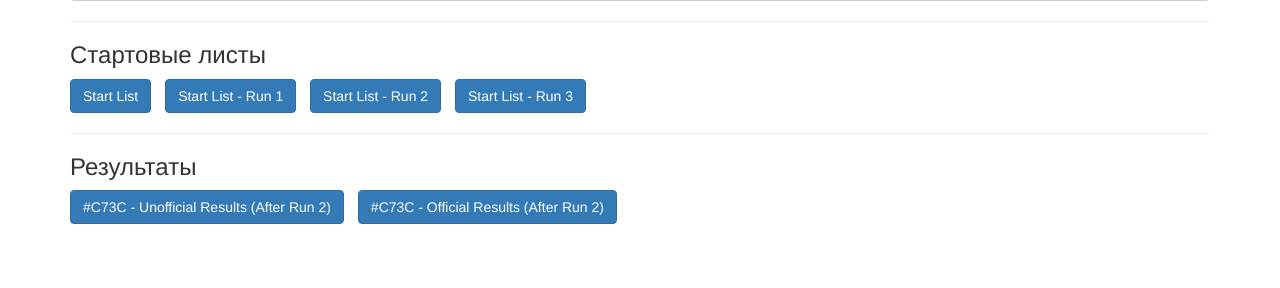
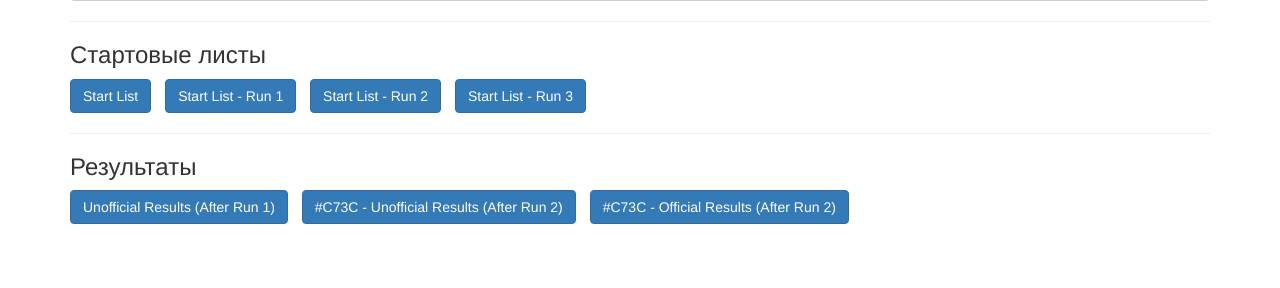
Before and after one commit to elenagutnik/sport, a Flask app: template app/templates/jury_page.html in a window 1280 px wide, after a click on "Отчеты". Shown: the part 465-753 px from the top of the page. Run offline with Flask 2, Linux system fonts and the light colour scheme; the template is opened without the code that fills it, so the values that code supplies are empty; some libraries are stand-ins or nearby versions.

Commit message:
add 1st report

```diff
--- a/app/raceinfo/events.py
+++ b/app/raceinfo/events.py
@@ -33,16 +33,16 @@ def emulation(race_id):
     race = Race.query.get(race_id)
     devices = CourseDevice.query.filter(Course.race_id == race_id,
                                         CourseDevice.course_id == Course.id).all()
-    db.engine.execute('delete from result_detail; ')
-    db.engine.execute('delete from data_in;')
-    db.engine.execute('delete from result_approved;')
-    db.engine.execute('delete from result;')
-    db.engine.execute('delete from "CASHE";')
-    db.engine.execute('delete from run_order where run_id>1;')
-    db.engine.execute('update run_info set endtime=NULL;')
-    db.engine.execute('INSERT INTO "CASHE" (id, key, data) VALUES (1,\'Current_competitor\', \'{"run": 1, "order": 0}\')')
-    db.engine.execute('update run_info set starttime=NULL where number!=1;')
-    db.engine.execute('update run_order set manual_order=NULL;')
+    #db.engine.execute('delete from result_detail; ')
+    #db.engine.execute('delete from data_in;')
+    #db.engine.execute('delete from result_approved;')
+    #db.engine.execute('delete from result;')
+    #db.engine.execute('delete from "CASHE";')
+    #db.engine.execute('delete from run_order where run_id>1;')
+    #db.engine.execute('update run_info set endtime=NULL;')
+    #db.engine.execute('INSERT INTO "CASHE" (id, key, data) VALUES (1,\'Current_competitor\', \'{"run": 1, "order": 0}\')')
+    #db.engine.execute('update run_info set starttime=NULL where number!=1;')
+    #db.engine.execute('update run_order set manual_order=NULL;')
 
     return render_template('timer.html',
                            race=json.dumps(race, cls=jsonencoder.AlchemyEncoder),
--- a/app/templates/jury_page.html
+++ b/app/templates/jury_page.html
@@ -478,6 +478,7 @@
             <button type="button" class="btn btn-primary btn_report" data-dismiss="modal" name="startlist3">Start List - Run 3</button>
             <hr>
             <h3>Результаты</h3>
+            <button type="button" class="btn btn-primary btn_report" data-dismiss="modal" name="results_C73C_first">Unofficial Results (After Run 1)</button>
             <button type="button" class="btn btn-primary btn_report" data-dismiss="modal" name="results_C73C_un">#C73C - Unofficial Results (After Run 2)</button>
             <button type="button" class="btn btn-primary btn_report" data-dismiss="modal" name="results_C73C">#C73C - Official Results (After Run 2)</button>
 
@@ -836,6 +837,23 @@
             $("#tab_startlist_run"+r+" .btn_edit_startlist").hide();
             $("#tab_startlist_run"+r+" .btn_save_startlist").show();
             $("#tab_startlist_run"+r+" .btn_canceledit_startlist").show();
+        });
+        // обработка кнопки выхова редактирования стартлиста
+        $("body").on("click", ".btn_reverse_startlist", function () {
+            var r=$(this).attr('run_id');
+            $.ajax({
+              type: "GET",
+              url: "/raceinfo/race/"+race_id+"/run/"+r+"/order_list/revers",
+              success:function(data) {
+                Promise.all([get_startlist(r)]).then(
+                      result=>get_startlist(r)
+                );
+                //console.log("set_html_startlist("+r+");");
+              },
+                error: function (error) {
+                alert("error: save start list fro run"+r);
+              }
+            })
         });
         // обработка кнопки отмены редактирования стартлиста
         $("body").on("click", ".btn_canceledit_startlist", function () {
@@ -1043,6 +1061,7 @@
 
           if($(this).attr("name")=="results_C73C")$("#form_reportfields").attr("action","/raceinfo/race/"+race_id+"/reports/results");
           if($(this).attr("name")=="results_C73C_un")$("#form_reportfields").attr("action","/raceinfo/race/"+race_id+"/reports/results/unofficial");
+          if($(this).attr("name")=="results_C73C_first")$("#form_reportfields").attr("action","/raceinfo/race/"+race_id+"/reports/results/first");
 
           console.log($("#form_reportfields").attr("action"));
           $("#form_reportfields").submit();
@@ -1209,6 +1228,8 @@ function set_html_startlist(run_id){
       //кнопка редактирования стартового списка
       if(!$("#tab_startlist #tab_startlist_run"+run.id+" .btn_edit_startlist").length){
       $("#tab_startlist #tab_startlist_run"+run.id).append("<button value='' class='btn btn-primary btn-sm btn_edit_startlist' run_id='"+run.id+"'>edit</button>");
+      console.log("set_html_startlist run.number="+run.number);
+      if(run.number&&run.number>1)$("#tab_startlist #tab_startlist_run"+run.id).append("<button value='' class='btn btn-primary btn-sm btn_reverse_startlist' run_id='"+run.id+"'>reverse top 15</button>");
       $("#tab_startlist #tab_startlist_run"+run.id).append("<button value='' class='btn btn-danger btn-sm btn_save_startlist' run_id='"+run.id+"'>save</button>");
       $("#tab_startlist #tab_startlist_run"+run.id).append("<button value='' class='btn btn-defaul btn-sm btn_canceledit_startlist' run_id='"+run.id+"'>cancel</button>");
       $("#tab_startlist #tab_startlist_run"+run.id+" .btn_save_startlist").hide();
```
